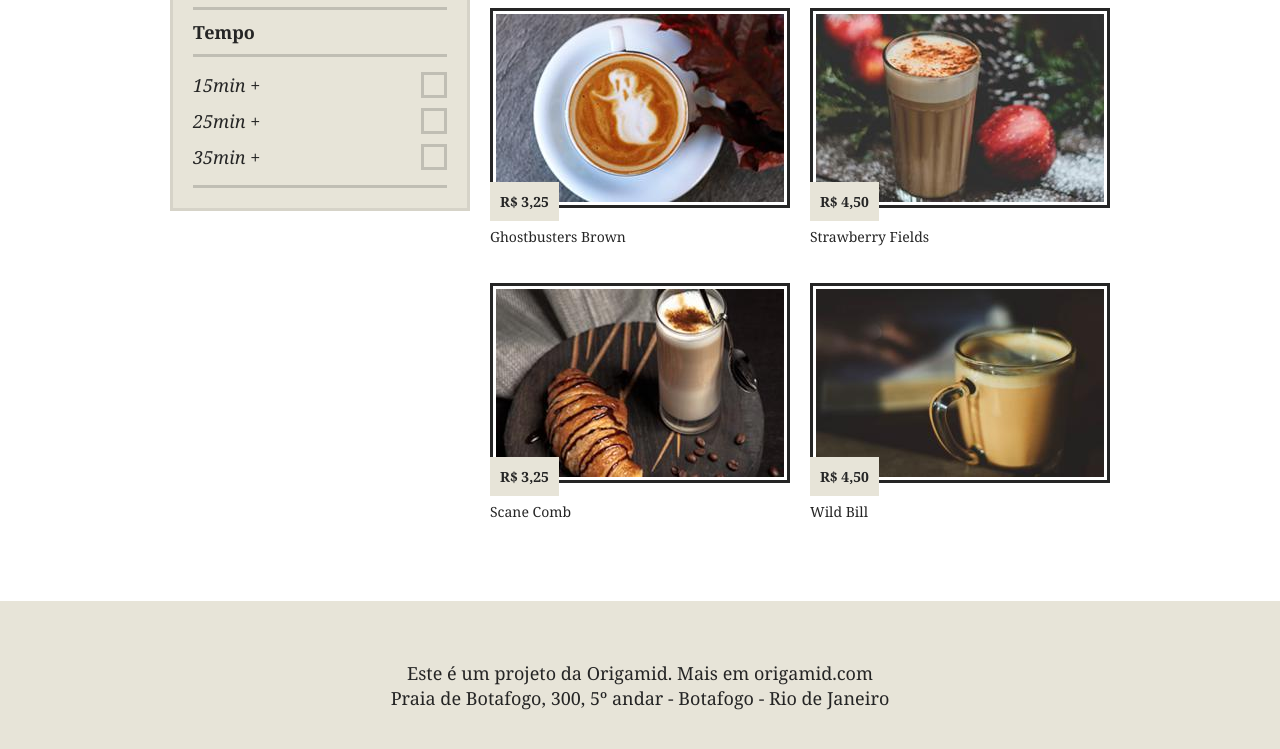
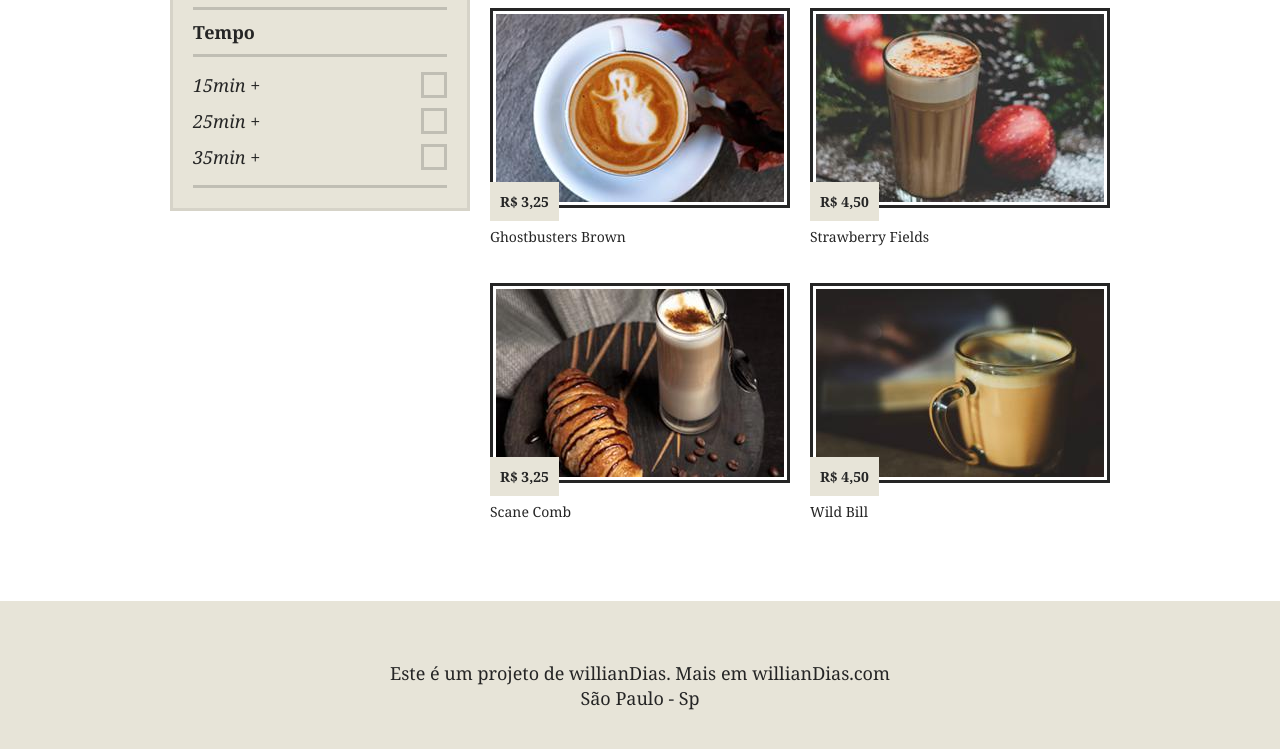
Before and after one commit to dev-Willian-Dias/Cafe-Brafe, a plain HTML site: page index.html in a window 1280 px wide. Shown: the part 635-1384 px from the top of the page. Drawn offline with Linux system fonts and the light colour scheme.

Commit message:
primeiro commit

```diff
--- a/index.html
+++ b/index.html
@@ -92,8 +92,8 @@
 	</div>
 
 	<footer class="footer">
-		<p>Este é um projeto da Origamid. Mais em origamid.com</p>
-		<p>Praia de Botafogo, 300, 5º andar - Botafogo - Rio de Janeiro</p>
+		<p>Este é um projeto de willianDias. Mais em willianDias.com</p>
+		<p> São Paulo - Sp</p>
 	</footer>
 
 </body>
```
